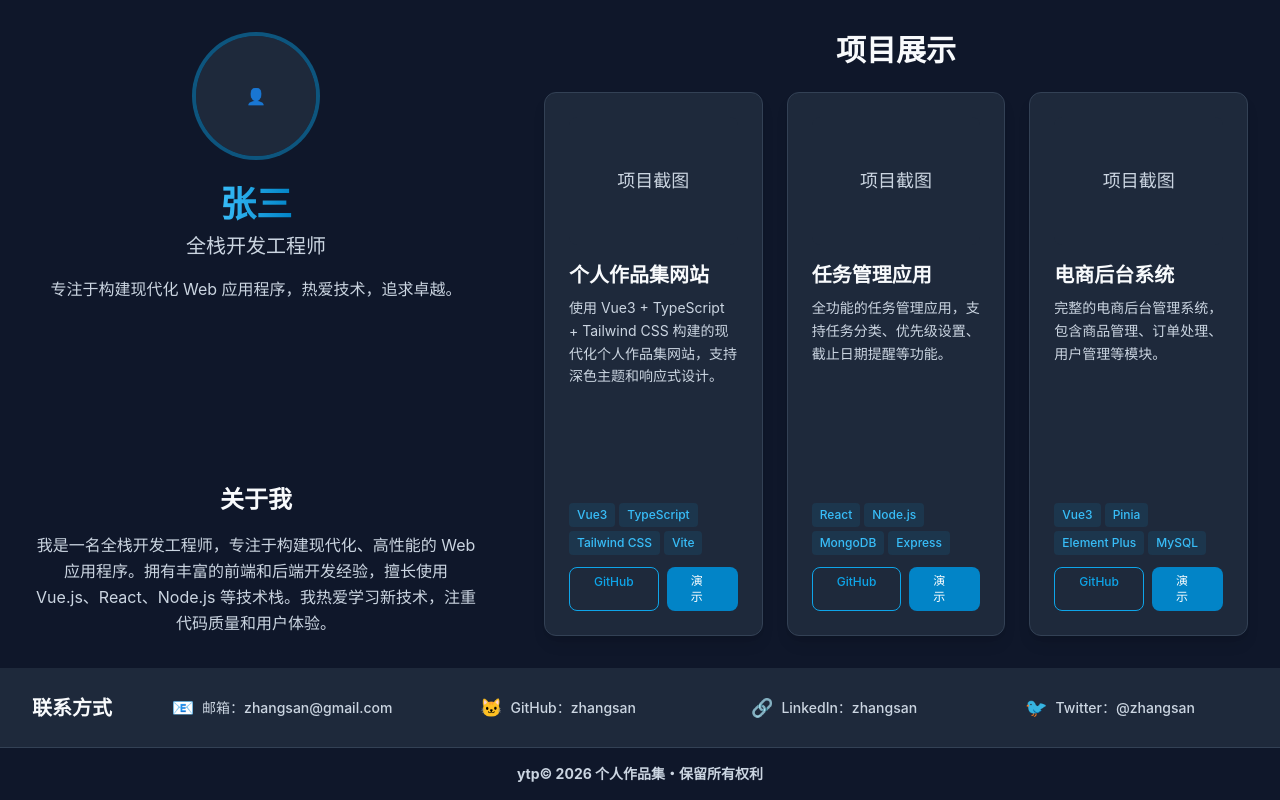
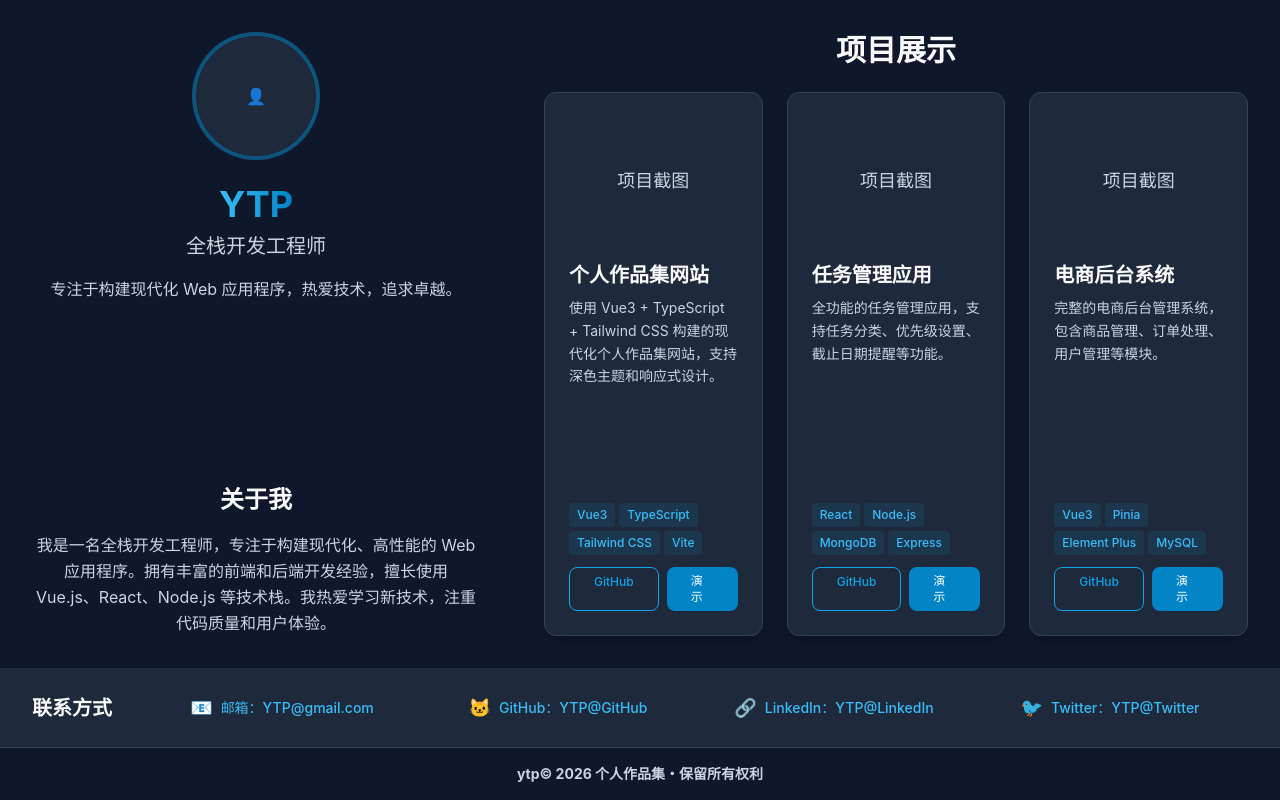
Before and after one commit to ruisytp/coding-my-developer, a Vue app: page / in a window 1280 px wide. Built offline with nearby package versions, Linux system fonts and the light colour scheme.

Commit message:
update src/App.vue

```diff
--- a/src/App.vue
+++ b/src/App.vue
@@ -5,7 +5,7 @@ import ContactLinks from './components/ContactLinks.vue';
 
 // 页面数据
 const profile = {
-  name: '张三',
+  name: 'YTP',
   title: '全栈开发工程师',
   description: '专注于构建现代化 Web 应用程序，热爱技术，追求卓越。'
 };
--- a/src/components/ContactLinks.vue
+++ b/src/components/ContactLinks.vue
@@ -4,26 +4,26 @@ const contactLinks = [
   {
     name: '邮箱',
     icon: '📧',
-    url: 'mailto:zhangsan@gmail.com',
-    value: 'zhangsan@gmail.com'
+    url: 'mailto:YTP@gmail.com',
+    value: 'YTP@gmail.com'
   },
   {
     name: 'GitHub',
     icon: '🐱',
-    url: 'https://github.com/zhangsan',
-    value: 'zhangsan'
+    url: 'https://github.com/YTP',
+    value: 'YTP@GitHub'
   },
   {
     name: 'LinkedIn',
     icon: '🔗',
-    url: 'https://linkedin.com/in/zhangsan',
-    value: 'zhangsan'
+    url: 'https://linkedin.com/in/YTP',
+    value: 'YTP@LinkedIn'
   },
   {
     name: 'Twitter',
     icon: '🐦',
-    url: 'https://twitter.com/zhangsan',
-    value: '@zhangsan'
+    url: 'https://twitter.com/YTP',
+    value: 'YTP@Twitter'
   }
 ];
 </script>
@@ -36,7 +36,7 @@ const contactLinks = [
       :href="link.url"
       target="_blank"
       rel="noopener noreferrer"
-      class="flex-1 flex items-center justify-center gap-2 text-[var(--color-text-secondary)] hover:text-[var(--color-primary-400)] transition-colors duration-300 group h-full px-2"
+      class="flex-1 flex items-center justify-center gap-2 text-[var(--color-primary-400)] hover:text-[var(--color-primary-500)] transition-colors duration-300 group h-full px-2"
     >
       <span class="text-lg group-hover:scale-110 transition-transform duration-300">
         {{ link.icon }}
```
